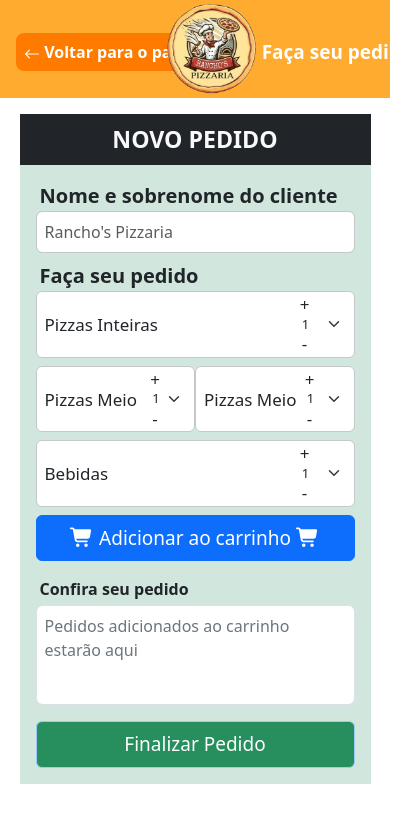
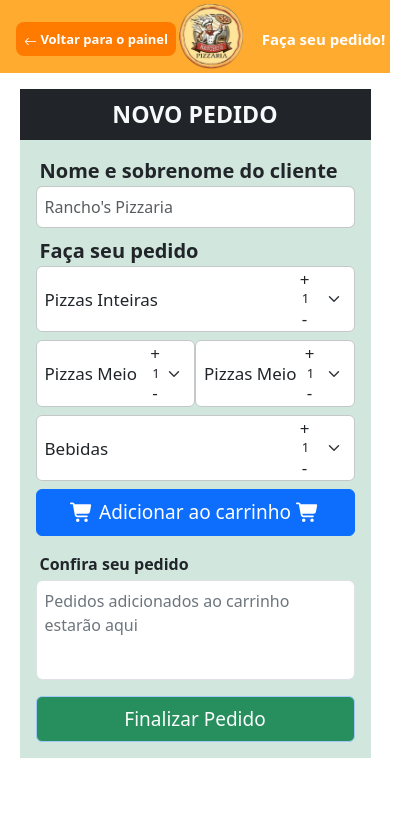
Before and after one commit to marcelusdev/order-management-system, an Angular app: page /pedidos in a window 390 px wide. Shown: the top 822 px of the page, 418 px wide, since content can reach past the window. Built offline with nearby package versions, Linux system fonts and the light colour scheme.

Commit message:
Improve responsive layout

```diff
--- a/src/app/pages/controle/controle.css
+++ b/src/app/pages/controle/controle.css
@@ -179,6 +179,8 @@ html,body{
   #editar, #confirmar{
     font-size: 13px !important;
     padding: 2px 2px !important;
+    left: 15px;
+
   }
 
   #img{
@@ -192,4 +194,81 @@ html,body{
   }
 
   #options{font-size: 16px;}
+
 }
+
+@media screen and (max-width: 490px) {
+
+  #options, #cliente-options{
+    font-size: 14px;
+  }
+
+  #pedidos{font-size: 14px;}
+
+
+  #img{
+    width: 65px !important;
+  }
+
+  #buscador p{font-size: 15px;}
+
+  #cancelados, #preparando, #concluidos, #entregues{
+    font-size: 12px;
+    position: relative;
+    left: 5px;
+    width: 20%;
+  }
+
+  #editar, #confirmar{
+    left: 23px;
+    font-size: 12px !important;
+  }
+
+  #options-edit{
+    max-width: 95%;
+    font-size: 1px !important;
+  }
+
+}
+
+@media screen and (max-width: 380px) {
+
+   #options, #cliente-options{
+    font-size: 12.7px;
+  }
+
+  #pedidos{
+    font-size: 11.5px;
+   }
+
+  #img{
+    width: 55px !important;
+  }
+
+  #buscador p{font-size: 13px;}
+
+   #cancelados, #concluidos, #entregues{
+    font-size: 10.5px;
+    width: 19%;
+    position: relative;
+    left: 1px;
+  }
+
+   #preparando {
+    width: 21%;
+    font-size: 10.5px;
+    position: relative;
+    left: 1px;
+   }
+
+  #editar, #confirmar{
+    font-size: 10px !important;
+    left: 18px;
+  }
+
+  #options-edit{
+    max-width: 100%;}
+
+
+
+}
--- a/src/app/pages/home/home.css
+++ b/src/app/pages/home/home.css
@@ -195,3 +195,58 @@ html,body{
   }
 
 }
+
+@media screen and (max-width: 490px) {
+
+  #pedidos{
+    position: relative;
+    font-size: 20px;
+    top: -10px;
+  }
+
+
+  #img{
+    width: 70px;
+  }
+
+  #novo-pedido{
+    font-size: 15px;
+    position: relative;
+    right: 10px;
+    top: -10px;
+  }
+
+
+  #cancelados, #concluidos, #entregues{
+    font-size: 14px;
+  }
+
+   #preparando{
+    font-size: 13px;
+   }
+
+
+}
+
+@media screen and (max-width: 350px) {
+
+  #pedidos{
+    position: relative;
+    left: -10px;
+
+  }
+
+
+  #img{
+    width: 70px;
+    left: -18px;
+  }
+
+  #novo-pedido{
+    font-size: 14px;
+    position: relative;
+
+  }
+
+
+}
--- a/src/app/pages/home/home.html
+++ b/src/app/pages/home/home.html
@@ -45,6 +45,10 @@ do que for digitado no input e que corresponda ao que tiver de nome do cliente,
 		<p class="col-3">Status</p>
 	</div>
 
+	<div _ngcontent-ng-c4120443681="" class="row my-3"><p _ngcontent-ng-c4120443681="" id="cliente" class="col-4 text-break" style="word-break: break-word;">Murilo Pinheiro</p><p _ngcontent-ng-c4120443681="" id="numero" class="col-4">4248</p><p _ngcontent-ng-c4120443681="" class="col-3 mt-0 fw-bold" id="cancelados">Cancelado</p><a _ngcontent-ng-c4120443681="" class="col-1" href="/order-management-system/pedido-detalhe/4248"><fa-icon _ngcontent-ng-c4120443681="" id="chevron" class="ng-fa-icon"><svg data-prefix="fas" data-icon="chevron-right" class="svg-inline--fa fa-chevron-right fa-undefined fa-pull-undefined" role="img" viewBox="0 0 320 512" aria-hidden="true"><path fill="currentColor" d="M311.1 233.4c12.5 12.5 12.5 32.8 0 45.3l-192 192c-12.5 12.5-32.8 12.5-45.3 0s-12.5-32.8 0-45.3L243.2 256 73.9 86.6c-12.5-12.5-12.5-32.8 0-45.3s32.8-12.5 45.3 0l192 192z"></path></svg></fa-icon></a></div>
+	<div _ngcontent-ng-c4120443681="" class="row my-3"><p _ngcontent-ng-c4120443681="" id="cliente" class="col-4 text-break" style="word-break: break-word;">Marcelo Eduardo</p><p _ngcontent-ng-c4120443681="" id="numero" class="col-4">9162</p><p _ngcontent-ng-c4120443681="" class="col-3 mt-0 fw-bold" id="preparando">Preparando</p><a _ngcontent-ng-c4120443681="" class="col-1" href="/order-management-system/pedido-detalhe/9162"><fa-icon _ngcontent-ng-c4120443681="" id="chevron" class="ng-fa-icon"><svg data-prefix="fas" data-icon="chevron-right" class="svg-inline--fa fa-chevron-right fa-undefined fa-pull-undefined" role="img" viewBox="0 0 320 512" aria-hidden="true"><path fill="currentColor" d="M311.1 233.4c12.5 12.5 12.5 32.8 0 45.3l-192 192c-12.5 12.5-32.8 12.5-45.3 0s-12.5-32.8 0-45.3L243.2 256 73.9 86.6c-12.5-12.5-12.5-32.8 0-45.3s32.8-12.5 45.3 0l192 192z"></path></svg></fa-icon></a></div>
+	<div _ngcontent-ng-c4120443681="" class="row my-3"><p _ngcontent-ng-c4120443681="" id="cliente" class="col-4 text-break" style="word-break: break-word;">Kelwyn Viturino</p><p _ngcontent-ng-c4120443681="" id="numero" class="col-4">4921</p><p _ngcontent-ng-c4120443681="" class="col-3 mt-0 fw-bold" id="concluidos">Concluido</p><a _ngcontent-ng-c4120443681="" class="col-1" href="/order-management-system/pedido-detalhe/4921"><fa-icon _ngcontent-ng-c4120443681="" id="chevron" class="ng-fa-icon"><svg data-prefix="fas" data-icon="chevron-right" class="svg-inline--fa fa-chevron-right fa-undefined fa-pull-undefined" role="img" viewBox="0 0 320 512" aria-hidden="true"><path fill="currentColor" d="M311.1 233.4c12.5 12.5 12.5 32.8 0 45.3l-192 192c-12.5 12.5-32.8 12.5-45.3 0s-12.5-32.8 0-45.3L243.2 256 73.9 86.6c-12.5-12.5-12.5-32.8 0-45.3s32.8-12.5 45.3 0l192 192z"></path></svg></fa-icon></a></div>
+<div _ngcontent-ng-c4120443681="" class="row my-3"><p _ngcontent-ng-c4120443681="" id="cliente" class="col-4 text-break" style="word-break: break-word;">Marcelo Eduardo</p><p _ngcontent-ng-c4120443681="" id="numero" class="col-4">9162</p><p _ngcontent-ng-c4120443681="" class="col-3 mt-0 fw-bold" id="entregues">Entregue</p><a _ngcontent-ng-c4120443681="" class="col-1" href="/order-management-system/pedido-detalhe/9162"><fa-icon _ngcontent-ng-c4120443681="" id="chevron" class="ng-fa-icon"><svg data-prefix="fas" data-icon="chevron-right" class="svg-inline--fa fa-chevron-right fa-undefined fa-pull-undefined" role="img" viewBox="0 0 320 512" aria-hidden="true"><path fill="currentColor" d="M311.1 233.4c12.5 12.5 12.5 32.8 0 45.3l-192 192c-12.5 12.5-32.8 12.5-45.3 0s-12.5-32.8 0-45.3L243.2 256 73.9 86.6c-12.5-12.5-12.5-32.8 0-45.3s32.8-12.5 45.3 0l192 192z"></path></svg></fa-icon></a></div>
 	<!--Usamos o @for, nova sintaxe do Angular que percorre o array pedidosFiltrados para listar nome dos clientes, número do pedido e status
 	E o track (rastreio) de cada item, é feito através do index ou seja índice, ou seja isso serve para cuidar de cada um individualmente, caso
 	seja editado, excluído e etc-->
--- a/src/app/pages/pedido-detalhe/pedido-detalhe.css
+++ b/src/app/pages/pedido-detalhe/pedido-detalhe.css
@@ -156,3 +156,43 @@ html,body{
     }
 
 }
+
+@media screen and (max-width: 490px) {
+
+  #novo-pedido{
+    font-size: 13px !important;
+     position: relative;
+    top: -10px;
+
+  }
+
+  #img{
+    width: 65px !important;
+  }
+
+  #pedidos{
+    font-size: 15px;
+     position: relative;
+     top: -10px;
+
+  }
+
+}
+
+@media screen and (max-width: 380px) {
+
+    #novo-pedido{
+    font-size: 10px !important;
+  }
+
+  #img{
+    width: 55px !important;
+  }
+
+  #pedidos{
+    font-size: 12px;
+  }
+
+
+
+}
--- a/src/app/pages/pedidos/pedidos.css
+++ b/src/app/pages/pedidos/pedidos.css
@@ -199,3 +199,43 @@ textarea{resize: none;}
         width: 45% !important;
     }
 }
+
+@media screen and (max-width: 490px) {
+
+  #novo-pedido{
+    font-size: 13px !important;
+     position: relative;
+    top: -10px;
+
+  }
+
+  #img{
+    width: 65px !important;
+  }
+
+  #pedidos{
+    font-size: 15px;
+     position: relative;
+     top: -10px;
+
+  }
+
+}
+
+@media screen and (max-width: 380px) {
+
+    #novo-pedido{
+    font-size: 10px !important;
+  }
+
+  #img{
+    width: 55px !important;
+  }
+
+  #pedidos{
+    font-size: 12px;
+  }
+
+
+
+}
```
Also changed, not shown: src/app/pages/controle/controle.html (+3 -0 lines).
